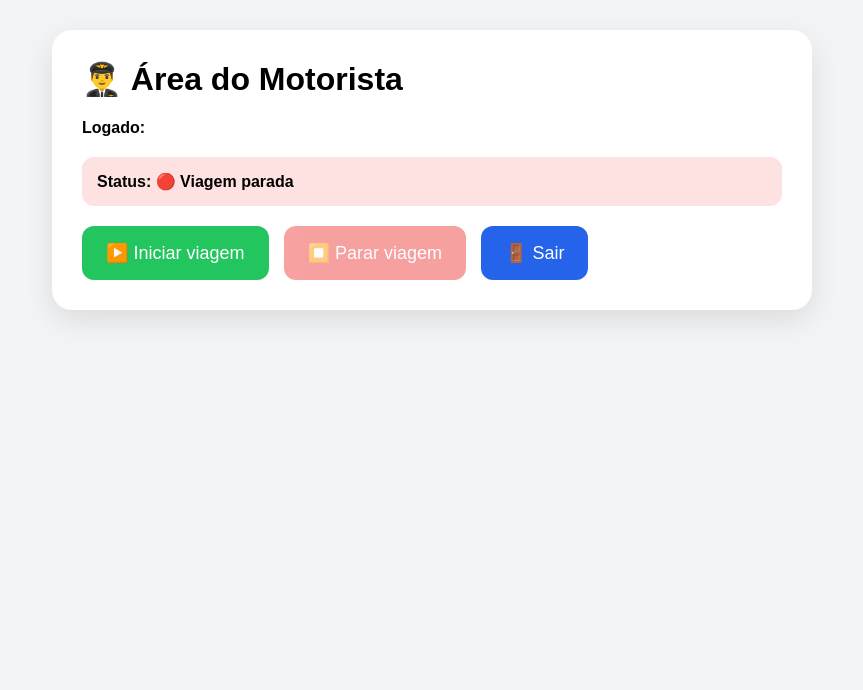
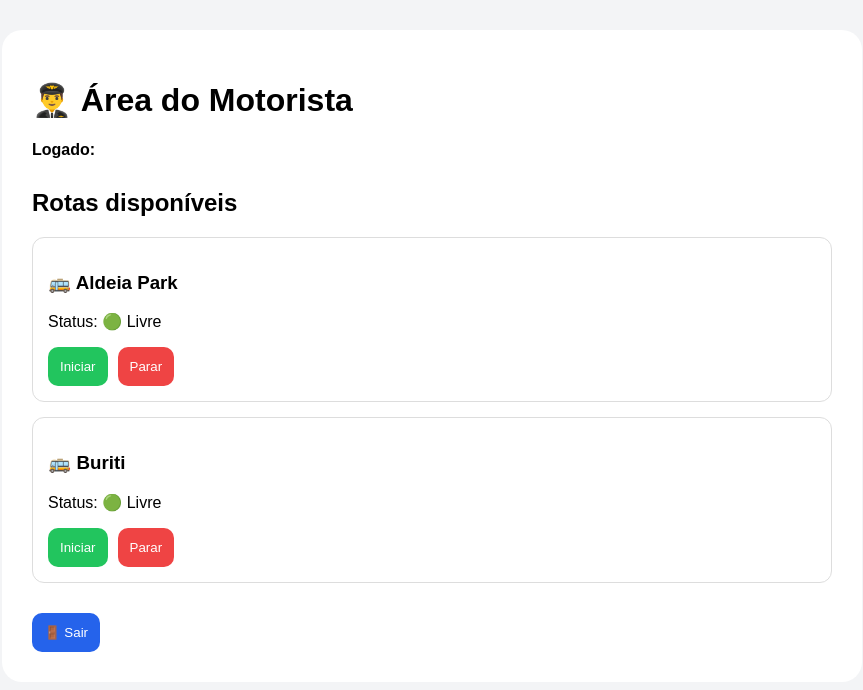
Before and after one commit to alvaro-73/onibus-startup, a Next.js app in the folder frontend/: page /motorista in a window 1280 px wide. Shown: the top 690 px of the page, without its empty margins (208-1071 px from the left). Built offline with nearby package versions, Linux system fonts and the light colour scheme; no server answers; the database is empty.

Commit message:
moto duplos

```diff
--- a/frontend/app/motorista/page.tsx
+++ b/frontend/app/motorista/page.tsx
@@ -3,182 +3,120 @@
 import { useEffect, useState } from "react";
 import { useRouter } from "next/navigation";
 
-import {
-  onAuthStateChanged,
-  signOut,
-} from "firebase/auth";
+import { onAuthStateChanged, signOut } from "firebase/auth";
+import { ref, set, onValue, runTransaction } from "firebase/database";
 
-import {
-  ref,
-  set,
-  onValue,
-} from "firebase/database";
+import { auth, db } from "../firebase";
 
-import {
-  auth,
-  db,
-} from "../firebase";
+type Rota = "aldeiaPark" | "buriti";
 
 export default function Motorista() {
   const router = useRouter();
 
-  const [usuario, setUsuario] =
-    useState<any>(null);
+  const [usuario, setUsuario] = useState<any>(null);
+  const [loadingAuth, setLoadingAuth] = useState(true);
 
-  const [loadingAuth, setLoadingAuth] =
-    useState(true);
-
-  const [iniciado, setIniciado] =
-    useState(false);
-
-  const [motoristaAtivo, setMotoristaAtivo] =
-    useState("");
-
-  const [watchId, setWatchId] =
-    useState<number | null>(null);
+  const [rotas, setRotas] = useState<any>({});
+  const [watchId, setWatchId] = useState<number | null>(null);
 
   useEffect(() => {
-    const unsubscribe =
-      onAuthStateChanged(
-        auth,
-        (user) => {
+    const unsubscribe = onAuthStateChanged(auth, (user) => {
       setUsuario(user);
       setLoadingAuth(false);
-        }
-      );
+    });
 
     return () => unsubscribe();
   }, []);
 
   useEffect(() => {
-    const viagemRef =
-      ref(db, "viagem");
+    const rotasRef = ref(db, "rotas");
 
-    const unsubscribe =
-      onValue(
-        viagemRef,
-        (snapshot) => {
-          const data =
-            snapshot.val();
-
-          if (data?.ativa) {
-            setIniciado(true);
-
-            setMotoristaAtivo(
-              data.motorista || ""
-            );
-          } else {
-            setIniciado(false);
-
-            setMotoristaAtivo("");
-          }
-        }
-      );
+    const unsubscribe = onValue(rotasRef, (snapshot) => {
+      const data = snapshot.val() || {};
+      setRotas(data);
+    });
 
     return () => unsubscribe();
   }, []);
 
-  async function iniciarViagem() {
-    if (iniciado) return;
+  // 🔥 INICIAR ROTA COM TRAVA (LOCK)
+  async function iniciarViagem(rota: Rota) {
+    if (!usuario) return;
+
+    const rotaRef = ref(db, `rotas/${rota}`);
 
     try {
-      await set(
-        ref(db, "viagem"),
-        {
-          ativa: true,
+      await runTransaction(db, async (currentData) => {
+        if (currentData?.val()?.status === "em_andamento") {
+          throw new Error("Rota já está em andamento");
+        }
 
-          motorista:
-            usuario?.email ||
-            "Motorista",
+        return {
+          status: "em_andamento",
+          motoristaId: usuario.uid,
+          motoristaEmail: usuario.email,
+          iniciadoEm: Date.now(),
+        };
+      }, rotaRef);
 
-          iniciadoEm:
-            Date.now(),
-        }
-      );
+      // GPS tracking
+      const id = navigator.geolocation.watchPosition(
+        async (position) => {
+          const lat = position.coords.latitude;
+          const lng = position.coords.longitude;
 
-      const id =
-        navigator.geolocation.watchPosition(
-          async (
-            position
-          ) => {
-            const lat =
-              position.coords
-                .latitude;
-
-            const lng =
-              position.coords
-                .longitude;
-
-            await set(
-              ref(db, "onibus"),
-              {
+          await set(ref(db, `onibus/${rota}`), {
             lat,
             lng,
-                atualizadoEm:
-                  Date.now(),
-              }
-            );
+            atualizadoEm: Date.now(),
+            motoristaId: usuario.uid,
+          });
         },
-          (error) => {
-            console.log(
-              error
-            );
-          },
-          {
-            enableHighAccuracy:
-              true,
-          }
+        (error) => console.log(error),
+        { enableHighAccuracy: true }
       );
 
       setWatchId(id);
-    } catch (error) {
-      console.log(error);
+    } catch (error: any) {
+      alert(error.message || "Erro ao iniciar viagem");
     }
   }
 
-  async function pararViagem() {
-    try {
-      if (
-        watchId !== null
-      ) {
-        navigator.geolocation.clearWatch(
-          watchId
-        );
+  // 🛑 FINALIZAR ROTA (SÓ QUEM INICIOU)
+  async function pararViagem(rota: Rota) {
+    const rotaRef = ref(db, `rotas/${rota}`);
+
+    const data = rotas?.[rota];
+
+    if (!data) return;
+
+    if (data.motoristaId !== usuario?.uid) {
+      alert("Você não pode parar essa rota");
+      return;
     }
 
-      await set(
-        ref(db, "viagem"),
-        {
-          ativa: false,
+    if (watchId !== null) {
+      navigator.geolocation.clearWatch(watchId);
+      setWatchId(null);
+    }
 
-          motorista: "",
-
+    await set(rotaRef, {
+      status: "livre",
+      motoristaId: null,
+      motoristaEmail: null,
       iniciadoEm: null,
-        }
-      );
-
-      setWatchId(null);
-    } catch (error) {
-      console.log(error);
-    }
+    });
   }
 
   async function sair() {
     await signOut(auth);
-
     router.push("/");
   }
 
   if (loadingAuth) {
     return (
-      <div
-        style={{
-          padding: 40,
-        }}
-      >
-        <h2>
-          Carregando...
-        </h2>
+      <div style={{ padding: 40 }}>
+        <h2>Carregando...</h2>
       </div>
     );
   }
@@ -186,214 +124,157 @@ export default function Motorista() {
   return (
     <div
       style={{
-        minHeight:
-          "100vh",
-
-        background:
-          "#f3f4f6",
-
+        minHeight: "100vh",
+        background: "#f3f4f6",
         padding: 30,
-
-        fontFamily:
-          "Arial",
+        fontFamily: "Arial",
       }}
     >
       <div
         style={{
-          maxWidth: 700,
-
-          margin:
-            "0 auto",
-
-          background:
-            "white",
-
+          maxWidth: 800,
+          margin: "0 auto",
+          background: "white",
           padding: 30,
-
-          borderRadius:
-            20,
-
-          boxShadow:
-            "0 10px 30px rgba(0,0,0,0.1)",
+          borderRadius: 20,
         }}
       >
-        <h1
+        <h1>👨‍✈️ Área do Motorista</h1>
+
+        <p>
+          <strong>Logado:</strong> {usuario?.email}
+        </p>
+
+        {/* 🚍 ROTAS */}
+        <div style={{ marginTop: 30 }}>
+          <h2>Rotas disponíveis</h2>
+
+          {/* ALDEIA PARK */}
+          <div
             style={{
-            marginTop: 0,
+              padding: 15,
+              border: "1px solid #ddd",
+              borderRadius: 12,
+              marginBottom: 15,
             }}
           >
-          👨‍✈️ Área do
-          Motorista
-        </h1>
+            <h3>🚌 Aldeia Park</h3>
 
             <p>
-          <strong>
-            Logado:
-          </strong>{" "}
-          {
-            usuario?.email
-          }
+              Status:{" "}
+              {rotas?.aldeiaPark?.status === "em_andamento"
+                ? "🔴 Em andamento"
+                : "🟢 Livre"}
             </p>
 
-        <div
+            {rotas?.aldeiaPark?.motoristaEmail && (
+              <p>
+                Motorista: {rotas.aldeiaPark.motoristaEmail}
+              </p>
+            )}
+
+            <button
+              onClick={() => iniciarViagem("aldeiaPark")}
+              disabled={rotas?.aldeiaPark?.status === "em_andamento"}
               style={{
-            marginTop: 20,
-
-            marginBottom:
-              20,
-
-            padding: 15,
-
-            borderRadius:
-              12,
-
-            background:
-              iniciado
-                ? "#dcfce7"
-                : "#fee2e2",
+                padding: 12,
+                marginRight: 10,
+                background: "#22c55e",
+                color: "white",
+                border: "none",
+                borderRadius: 10,
+                cursor: "pointer",
               }}
             >
-          <strong>
-            Status:{" "}
-            {iniciado
-              ? "🟢 Viagem em andamento"
-              : "🔴 Viagem parada"}
-          </strong>
-        </div>
-
-        {iniciado && (
-          <div
-            style={{
-              marginBottom:
-                25,
-
-              color:
-                "#166534",
-
-              fontWeight:
-                "bold",
-            }}
-          >
-            Motorista ativo:
-            {" "}
-            {
-              motoristaAtivo
-            }
-          </div>
-        )}
-
-        <div
-          style={{
-            display:
-              "flex",
-
-            gap: 15,
-
-            flexWrap:
-              "wrap",
-          }}
-        >
-          <button
-            onClick={
-              iniciarViagem
-            }
-            disabled={
-              iniciado
-            }
-            style={{
-              padding:
-                "16px 24px",
-
-              fontSize: 18,
-
-              border:
-                "none",
-
-              borderRadius:
-                12,
-
-              background:
-                iniciado
-                  ? "#9ca3af"
-                  : "#22c55e",
-
-              color:
-                "white",
-
-              cursor:
-                iniciado
-                  ? "not-allowed"
-                  : "pointer",
-            }}
-          >
-            ▶️ Iniciar
-            viagem
+              Iniciar
             </button>
 
             <button
-            onClick={
-              pararViagem
-            }
+              onClick={() => pararViagem("aldeiaPark")}
               disabled={
-              !iniciado
+                rotas?.aldeiaPark?.motoristaId !== usuario?.uid
               }
               style={{
-              padding:
-                "16px 24px",
-
-              fontSize: 18,
-
-              border:
-                "none",
-
-              borderRadius:
-                12,
-
-              background:
-                "#ef4444",
-
-              color:
-                "white",
-
-              opacity:
-                iniciado
-                  ? 1
-                  : 0.5,
-
-              cursor:
-                iniciado
-                  ? "pointer"
-                  : "not-allowed",
+                padding: 12,
+                background: "#ef4444",
+                color: "white",
+                border: "none",
+                borderRadius: 10,
+                cursor: "pointer",
               }}
             >
-            ⏹️ Parar
-            viagem
+              Parar
+            </button>
+          </div>
+
+          {/* BURITI */}
+          <div
+            style={{
+              padding: 15,
+              border: "1px solid #ddd",
+              borderRadius: 12,
+            }}
+          >
+            <h3>🚌 Buriti</h3>
+
+            <p>
+              Status:{" "}
+              {rotas?.buriti?.status === "em_andamento"
+                ? "🔴 Em andamento"
+                : "🟢 Livre"}
+            </p>
+
+            {rotas?.buriti?.motoristaEmail && (
+              <p>
+                Motorista: {rotas.buriti.motoristaEmail}
+              </p>
+            )}
+
+            <button
+              onClick={() => iniciarViagem("buriti")}
+              disabled={rotas?.buriti?.status === "em_andamento"}
+              style={{
+                padding: 12,
+                marginRight: 10,
+                background: "#22c55e",
+                color: "white",
+                border: "none",
+                borderRadius: 10,
+                cursor: "pointer",
+              }}
+            >
+              Iniciar
             </button>
 
             <button
-            onClick={
-              sair
+              onClick={() => pararViagem("buriti")}
+              disabled={
+                rotas?.buriti?.motoristaId !== usuario?.uid
               }
               style={{
-              padding:
-                "16px 24px",
+                padding: 12,
+                background: "#ef4444",
+                color: "white",
+                border: "none",
+                borderRadius: 10,
+                cursor: "pointer",
+              }}
+            >
+              Parar
+            </button>
+          </div>
+        </div>
 
-              fontSize: 18,
-
-              border:
-                "none",
-
-              borderRadius:
-                12,
-
-              background:
-                "#2563eb",
-
-              color:
-                "white",
-
-              cursor:
-                "pointer",
+        {/* SAIR */}
+        <div style={{ marginTop: 30 }}>
+          <button
+            onClick={sair}
+            style={{
+              padding: 12,
+              background: "#2563eb",
+              color: "white",
+              border: "none",
+              borderRadius: 10,
             }}
           >
             🚪 Sair
```
Lines whose indentation alone changed are shown as unchanged.
